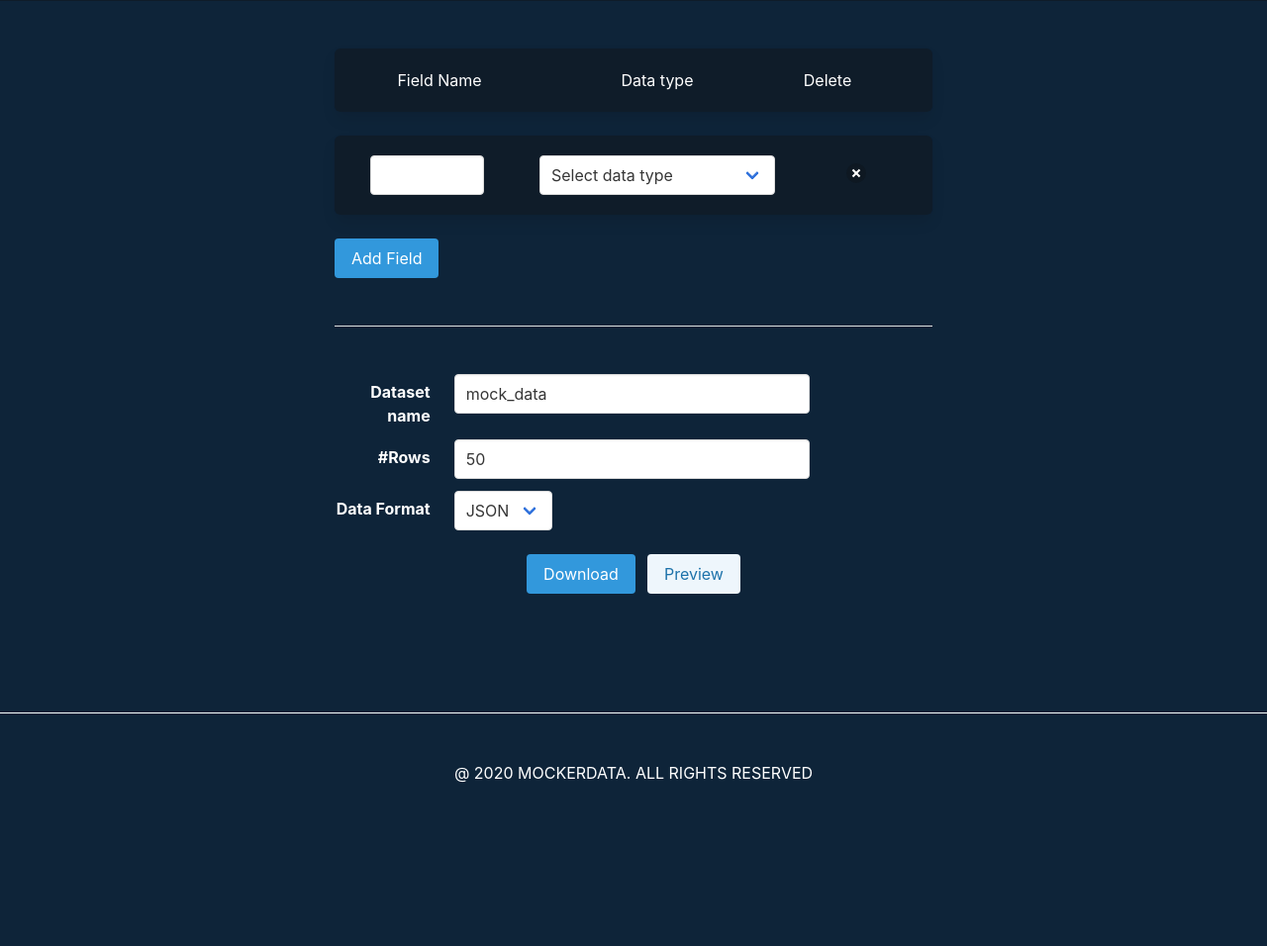
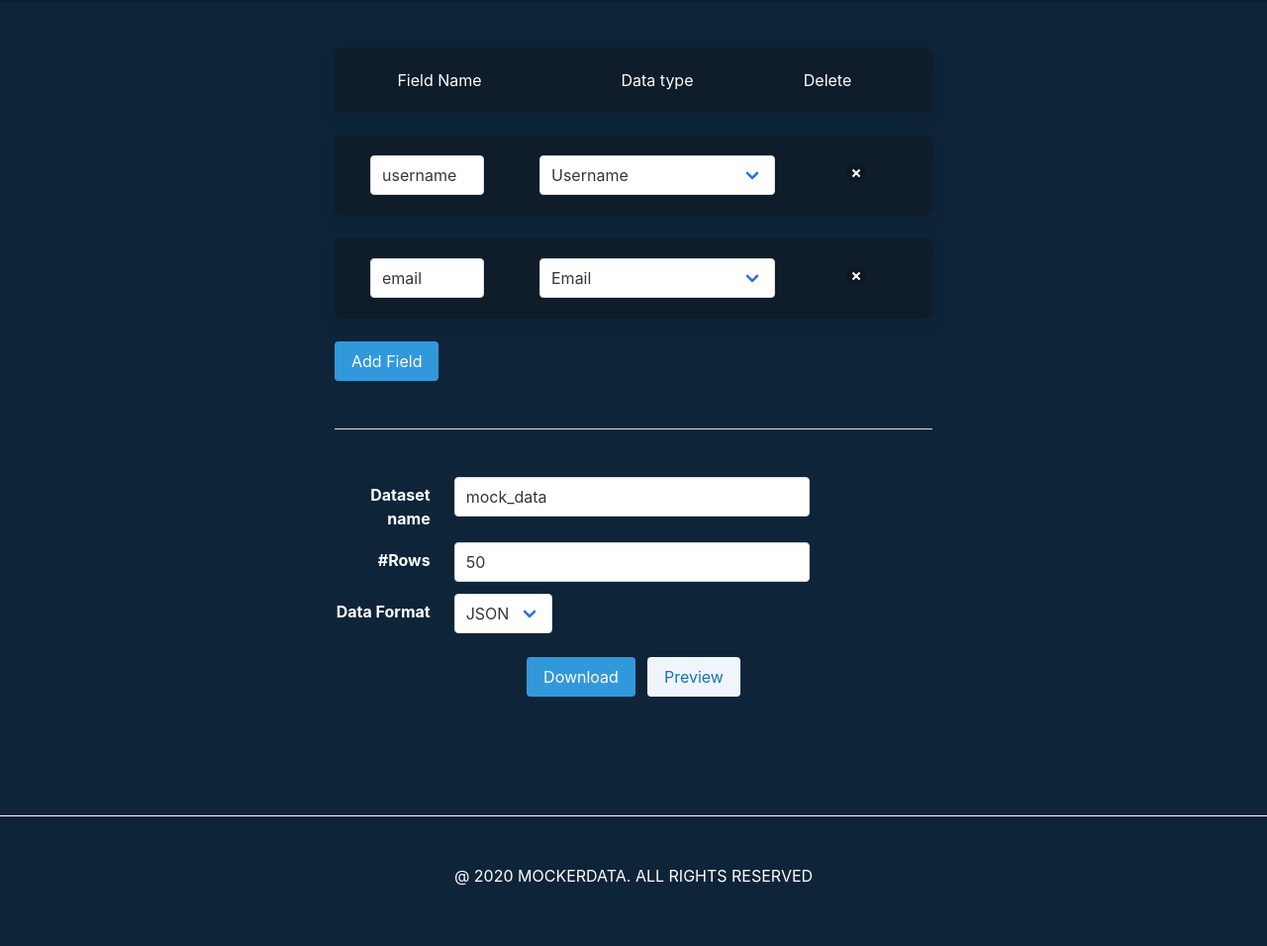
Before and after one commit to mrbasel/mockerdata, a Flask app: page / in a window 1280 px wide. Shown: the part 274-1230 px from the top of the page at 99% size. Before the commit the page ends 1065 px from the top, so only its background shows below. Run offline with Flask 2, Linux system fonts and the light colour scheme.

Commit message:
Added default fields

```diff
--- a/application/templates/main.html
+++ b/application/templates/main.html
@@ -68,11 +68,74 @@
                 </div>
 
                 <div class="data-fields mb-5">
-
+                    <!-- Field 1 -->
                     <div class="box data-field secondary-color">
                         <div class="columns is-centered">
                             <div class="column">
-                                <input type="text" class="input field-name mx-4">
+                                <input type="text" class="input field-name mx-4" value="username">
+                            </div>
+                            <div class="column">
+                                <div class="select ml-6">
+                                    <select class="data-type">
+                                        <option value="">Select data type</option>
+                                        <optgroup label="Personal data">
+                                            <option value="personal-firstname">Firstname</option>
+                                            <option value="personal-lastname">Lastname</option>
+                                            <option value="personal-age">Age</option>
+                                        </optgroup>
+                                        <optgroup label="numerical">
+                                            <option value="numerical-id">ID (Row number)</option>
+                                        </optgroup>
+                                        <optgroup label="geographical">
+                                            <option value="geographical-country">country</option>
+                                            <option value="geographical-city">city</option>
+                                            <option value="geographical-address">address</option>
+                                            <option value="geographical-street_address">street_address</option>
+                                        </optgroup>
+                                        <optgroup label="datetime">
+                                            <!-- <option value="datetime-date_between"></option> -->
+                                            <option value="datetime-month">Month number</option>
+                                            <option value="datetime-month_name">Month name</option>
+                                            <option value="datetime-time">Time (24 hour format)</option>
+                                            <option value="datetime-timezone">Timezone</option>
+                                            <option value="datetime-year">Year</option>
+                                        </optgroup>
+                                        <optgroup label="finance">
+                                            <option value="finance-currency_name">Currency name</option>
+                                            <option value="finance-currency_code">Currency code</option>
+                                            <option value="finance-currency_symbol">Currency sympol</option>
+                                            <option value="finance-bban">BBAN</option>
+                                            <option value="finance-iban">IBAN</option>
+                                            <option value="finance-credit_card_number">Credit card number</option>
+                                            <option value="finance-credit_card_provider">Credit card provider</option>
+                                        </optgroup>
+                                        <optgroup label="phone numbers">
+                                            <option value="phone_numbers-country_calling_code">Country calling code</option>
+                                            <option value="phone_numbers-phone_number">Phone number</option>
+                                        </optgroup>
+                                        <optgroup label="internet">
+                                            <option value="internet-username" selected>Username</option>
+                                            <option value="internet-email">Email</option>
+                                            <option value="internet-company_email">Company email</option>
+                                            <option value="internet-password">Password</option>
+                                            <option value="internet-domain_name">Domain name</option>
+                                            <option value="internet-url">Url</option>
+                                            <option value="internet-image_url">Image url</option>
+                                        </optgroup>
+                                    </select>
+                                </div>
+                            </div>
+                            <div class="column has-text-centered">
+                                <a class="delete removeFieldButton mt-2"></a>
+                            </div>
+                        </div>
+                    </div>
+
+                    <!-- Field 2 -->
+                    <div class="box data-field secondary-color">
+                        <div class="columns is-centered">
+                            <div class="column">
+                                <input type="text" class="input field-name mx-4" value="email">
                             </div>
                             <div class="column">
                                 <div class="select ml-6">
@@ -115,7 +178,7 @@
                                         </optgroup>
                                         <optgroup label="internet">
                                             <option value="internet-username">Username</option>
-                                            <option value="internet-email">Email</option>
+                                            <option value="internet-email" selected>Email</option>
                                             <option value="internet-company_email">Company email</option>
                                             <option value="internet-password">Password</option>
                                             <option value="internet-domain_name">Domain name</option>
```
